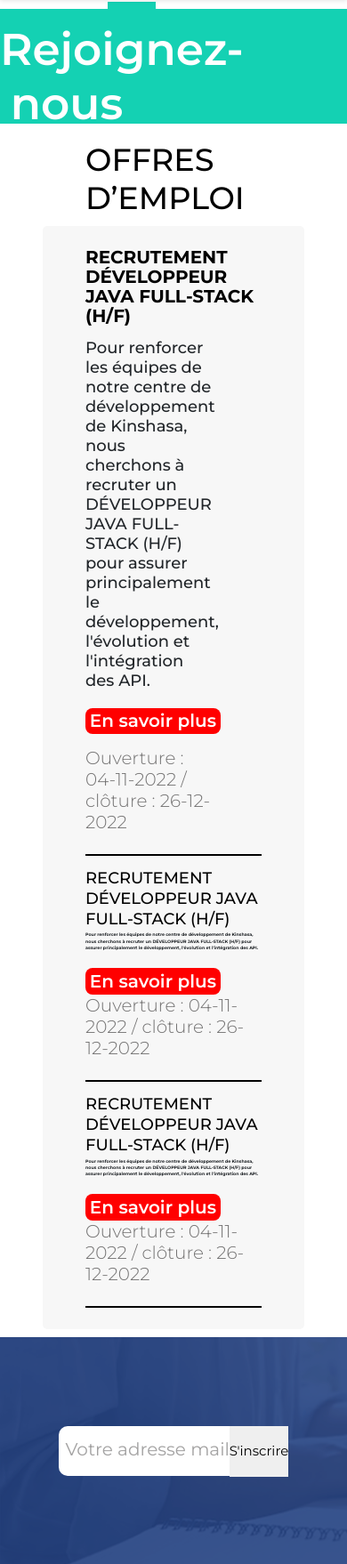
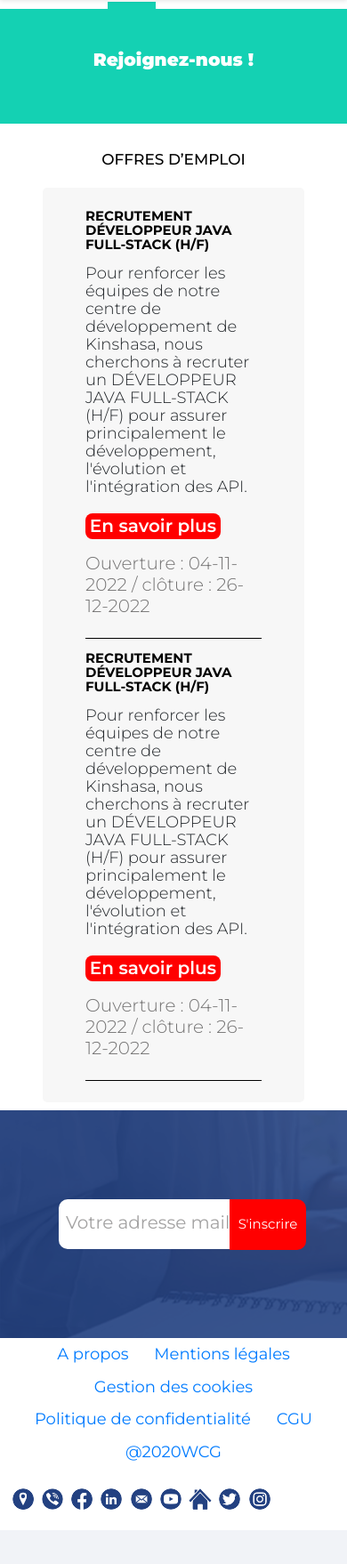
Before and after one commit to jacobitkashala/site_web_wcg, a PHP site: page /recrutement.html in a window 390 px wide. Shown: the part 109-1867 px from the top of the page at 89% size. After the commit the page ends 1829 px from the top, so only its background shows below. Run offline with PHP 8.4, Linux system fonts and the light colour scheme; some libraries are stand-ins or nearby versions.

Commit message:
refactor:recrutement

```diff
--- a/expertise.html
+++ b/expertise.html
@@ -138,6 +138,7 @@
 			</p>
 		</section>
 	</main>
+
 	<footer class="container-footer">
 		<div class="container-footer-one">
 			<div class="one-content">
--- a/recrutement.html
+++ b/recrutement.html
@@ -61,14 +61,14 @@
 					src="./images/logo/logo_cerveau.png" alt="logo" />
 				Expertises</a>
 			<!-- Innovations -->
-			<a href="innovation.html" class="color-innovention active-nav-main"><img class="logo-menu"
+			<a href="innovation.html" class="color-innovention "><img class="logo-menu"
 					src="./images/logo/logo_ampoule.png" alt="logo" /> Innovations</a>
 			<!-- Recrutement -->
-			<a href="#" class="color-recrutement"><img class="logo-menu" src="./images/logo/logo_loupe.png"
+			<a href="#" class="color-recrutement active-navigation__main"><img class="logo-menu" src="./images/logo/logo_loupe.png"
 					alt="logo" />
 				Recrutement</a>
 			<!-- Ressources -->
-			<a href="" class="color-ressource"><img class="logo-menu" src="./images/logo/logo_ressource.png"
+			<a href="" class="color-ressource "><img class="logo-menu" src="./images/logo/logo_ressource.png"
 					alt="logo" /> Ressources</a>
 			<!-- Secteurs -->
 			<a href="#" class="color-secteur"><img class="logo-menu" src="./images/logo/logo_secteur.png" alt="logo" />
@@ -107,7 +107,7 @@
 						</div>
 						<div class="item_inline"></div>
 					</div>
-					<div class="content_item">
+					<div class="content-item">
 						<h4>RECRUTEMENT DÉVELOPPEUR JAVA FULL-STACK (H/F)</h4>
 						<p>Pour renforcer les équipes de notre centre de développement de Kinshasa, nous cherchons à
 							recruter un DÉVELOPPEUR JAVA FULL-STACK (H/F) pour assurer principalement le développement,
@@ -118,29 +118,22 @@
 						</div>
 						<div class="item_inline"></div>
 					</div>
-					<div class="content_item">
-						<h4>RECRUTEMENT DÉVELOPPEUR JAVA FULL-STACK (H/F)</h4>
-						<p>Pour renforcer les équipes de notre centre de développement de Kinshasa, nous cherchons à
-							recruter un DÉVELOPPEUR JAVA FULL-STACK (H/F) pour assurer principalement le développement,
-							l'évolution et l'intégration des API.
-						</p>
-						<div class="box_info"> <a class="btn" href="#"> En savoir plus</a>
-							<p>Ouverture : 04-11-2022 / clôture : 26-12-2022</p>
-						</div>
-						<div class="item_inline"></div>
-					</div>
+
 				</div>
 			</div>
-
 		</section>
 	</main>
+
 	<footer class="container-footer">
 		<div class="container-footer-one">
 			<div class="one-content">
 				<div class="content-element">
 					<h4>Newsletter</h4>
-					<input type="input" value="" placeholder="Votre adresse mail">
-					<button>S'inscrire</button>
+					<div class="element-input">
+						<input type="input" value="" placeholder="Votre adresse mail">
+						<button>S'inscrire</button>
+					</div>
+
 				</div>
 			</div>
 		</div>
@@ -180,6 +173,7 @@
 
 		</div>
 	</footer>
+
 	<script src="https://cdn.jsdelivr.net/npm/bootstrap@5.3.0-alpha1/dist/js/bootstrap.bundle.min.js"></script>
 	<script src="https://cdn.jsdelivr.net/npm/swiper@8/swiper-bundle.min.js"></script>
 	<script src='js/main.js'></script>
--- a/styles/expertise.css
+++ b/styles/expertise.css
@@ -1,8 +1,8 @@
 
-.active-nav-main{
+/* .active-nav-main{
 	height:49px;
 	border-bottom: 1px solid #FFFFFF;
-}
+} */
 
 .header_expertise_color_active{
 	height: 100%;
--- a/styles/header2.css
+++ b/styles/header2.css
@@ -66,6 +66,14 @@ html{
 	background:var(--white);
 	padding-top: 2rem;
 	box-shadow: var(--box-shodow);
+}
+.active-nav-main{
+	height:49px;
+	border-bottom: 1px solid #FFFFFF;
+}
+.active-navigation__main{
+	height:49px;
+	border-bottom: 1px solid #FFFFFF;
 }
 
 .header_expertise_color_white{
--- a/styles/recrutement.css
+++ b/styles/recrutement.css
@@ -24,7 +24,6 @@
 	padding: 2rem 10rem;
 	font-style: normal;
 	font-weight: 700;
-	font-family: 'Montserrat';
 }
 .container-content-recrutement h4{
 	font-size: 18px;
@@ -51,11 +50,10 @@ h4.title__recrutement{
 	margin-top:3rem;
 }
 .content-item p {
-	font-weight: 500;
+	font-weight: 300;
 	font-size: 18px;
-	line-height: 22px;
+	line-height: 20px;
 	margin-top:3rem;
-	width: 30rem;
 }
 .box_info{
 	display: flex;
@@ -83,7 +81,29 @@ h4.title__recrutement{
 	color: #747373;
 }
 .item_inline{
-height: 2px ;
+height: 1px ;
 background-color: #000000;
 margin-bottom: 3rem;
 }
+/* Responsive mobile */
+@media (max-width:450px) {
+
+	.header-box h4{
+		padding-top: 10rem;
+		padding-right: 0rem;
+		text-align:center;
+		font-weight: 900;
+		font-size: 20px;
+		line-height: 19px;
+	}
+	h4.title__recrutement {
+		text-align: center;
+		font-size: 17px;
+		line-height: 43px;
+	}
+	.content-item > h4 {
+		font-size: 15px;
+		line-height: 16px;
+	}
+
+}
```
Also changed, not shown: innovation.html (+7 -3 lines).
